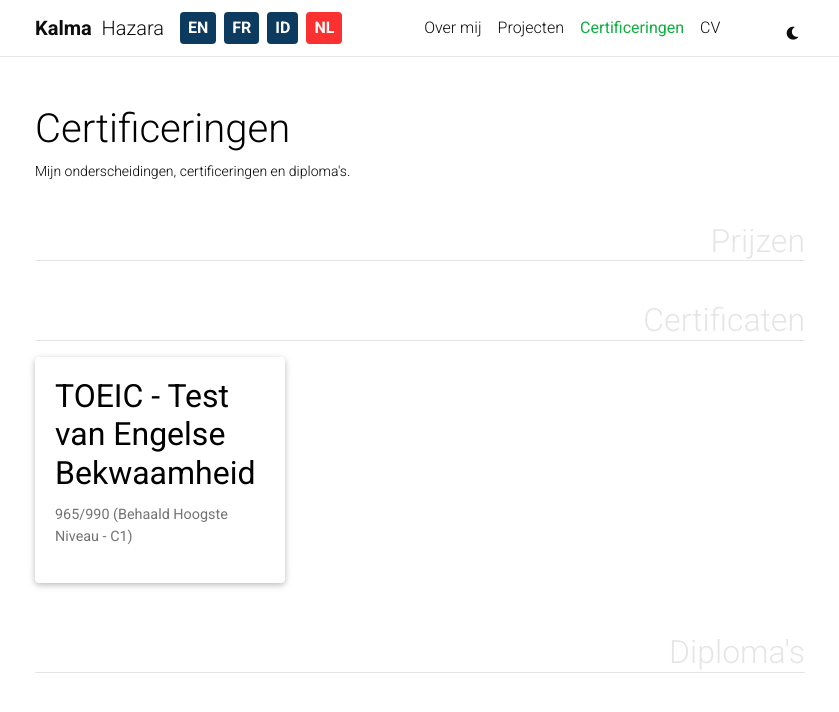
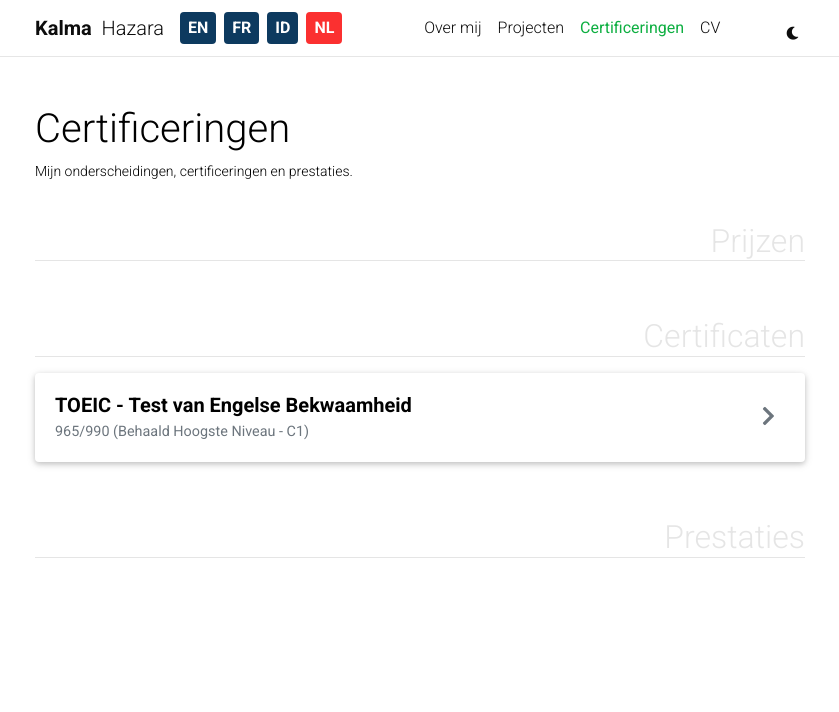
Before and after one commit to kalmahj/kalmahj.github.io, a Jekyll site: the page built from _pages/nl/certification.md, in a window 1280 px wide. Shown: the top 712 px of the page, without its empty margins (220-1059 px from the left). Built offline with Jekyll 4.4.1, drawn with Linux system fonts in a browser that asks for light colours; comment, search, counter and statistics services are not loaded; a style sheet for code colours, icons or effects is not loaded.

Commit message:
certification tab update

```diff
--- /dev/null
+++ b/_includes/certifications.html
@@ -0,0 +1,15 @@
+<div class="card mt-3 mb-3 shadow-md hoverable">
+    <div class="card-body">
+        <div class="row align-items-center">
+            <div class="col-md-11">
+                <h5 class="card-title font-weight-bold mb-1">{{ project.title }}</h5>
+                <p class="card-text text-muted mb-0">{{ project.description }}</p>
+            </div>
+            <div class="col-md-1 text-center d-none d-md-block">
+                <a href="{{ project.url | relative_url }}" class="stretched-link text-decoration-none text-muted">
+                    <i class="fas fa-chevron-right fa-lg"></i>
+                </a>
+            </div>
+        </div>
+    </div>
+</div>
--- a/_pages/nl/certification.md
+++ b/_pages/nl/certification.md
@@ -8,10 +8,10 @@ translations:
   fr: /fr/certification/
   id: /id/certification/
 permalink: /nl/certification/
-description: Mijn onderscheidingen, certificeringen en diploma's.
+description: Mijn onderscheidingen, certificeringen en prestaties.
 nav: true
 nav_order: 3
-display_categories: [Prijzen, Certificaten, Diploma's]
+display_categories: [Prijzen, Certificaten, Prestaties]
 horizontal: false
 ---
 
@@ -23,17 +23,17 @@ horizontal: false
   <h2 class="category">{{ category }}</h2>
   {%- assign categorized_items = lang_items | where: "category", category -%}
   {%- assign sorted_items = categorized_items | sort: "importance" %}
-  <div class="grid">
+  <div class="certification-list mb-5">
     {%- for project in sorted_items -%}
-      {% include projects.html %}
+      {% include certifications.html %}
     {%- endfor %}
   </div>
   {% endfor %}
 {%- else -%}
   {%- assign sorted_items = lang_items | sort: "importance" -%}
-  <div class="grid">
+  <div class="certification-list mb-5">
     {%- for project in sorted_items -%}
-      {% include projects.html %}
+      {% include certifications.html %}
     {%- endfor %}
   </div>
 {%- endif -%}
```
Also changed, not shown: _pages/en/certification.md (+6 -6 lines), _pages/fr/certification.md (+6 -6 lines), _pages/id/certification.md (+6 -6 lines).
